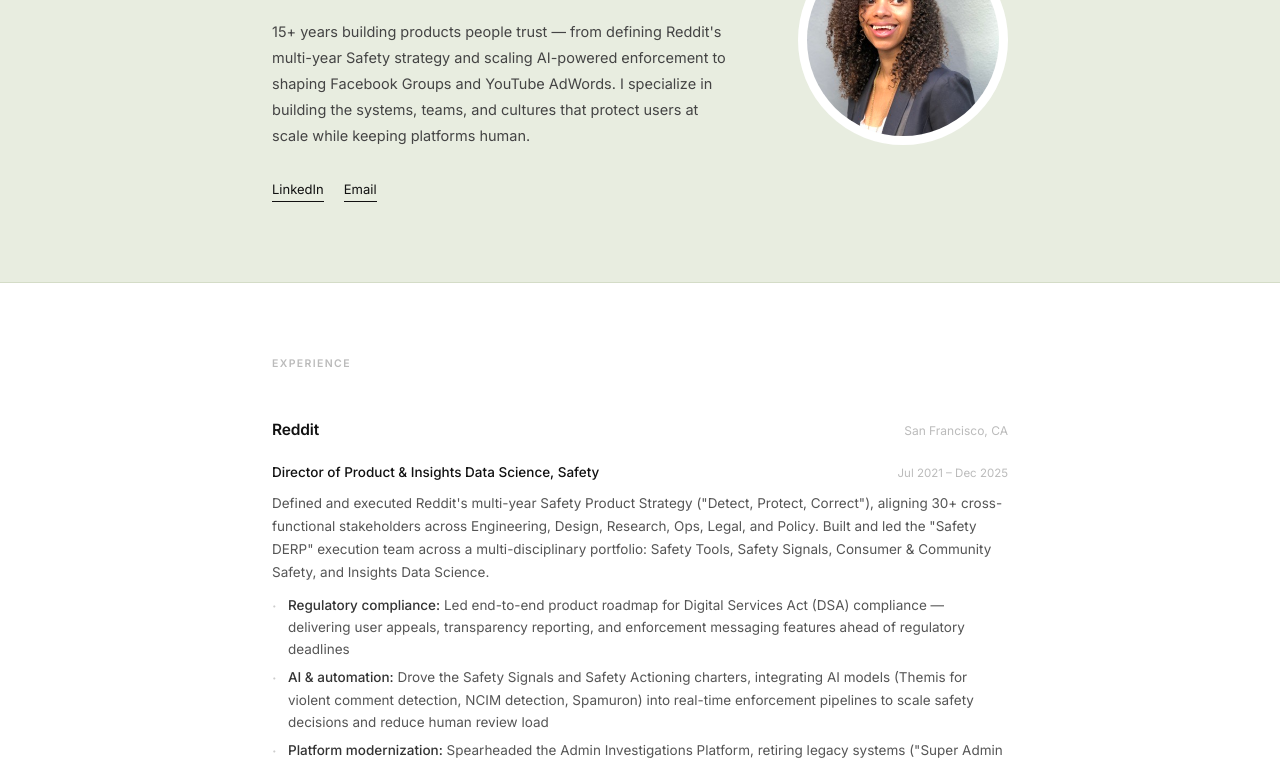
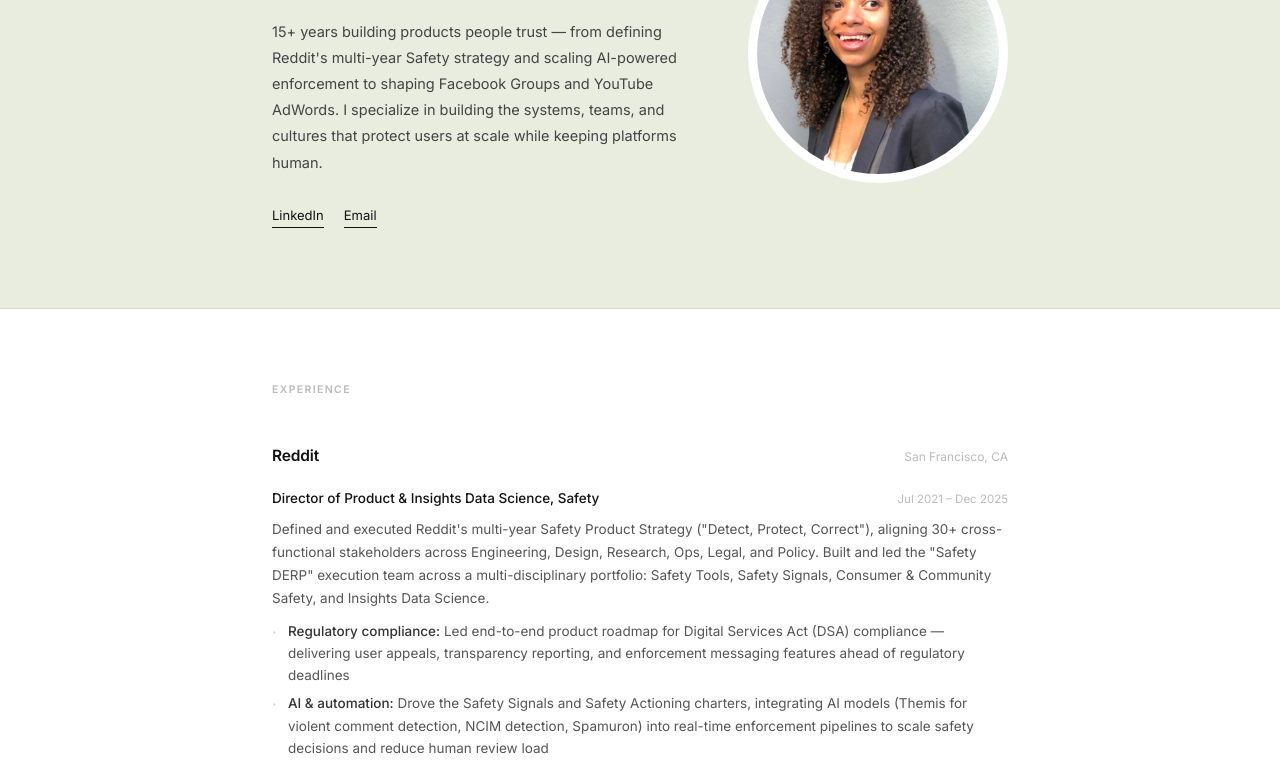
Before and after one commit to jogungbadero/portfolio, a plain HTML site: page index.html in a window 1280 px wide. Shown: the part 258-1020 px from the top of the page. Drawn offline with Linux system fonts and the light colour scheme.

Commit message:
Increase photo size to 260px

```diff
--- a/index.html
+++ b/index.html
@@ -91,8 +91,8 @@
     }
     .hero-links a:hover { opacity: 0.45; }
     .hero-photo img {
-      width: 210px;
-      height: 210px;
+      width: 260px;
+      height: 260px;
       border-radius: 50%;
       object-fit: cover;
       object-position: center 10%;
```
